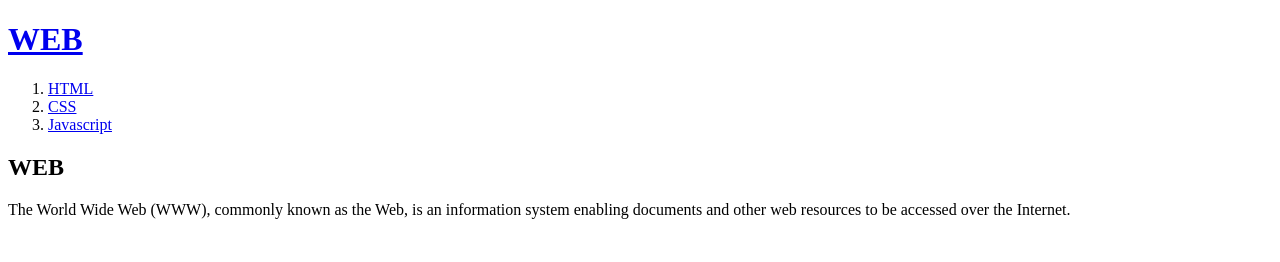
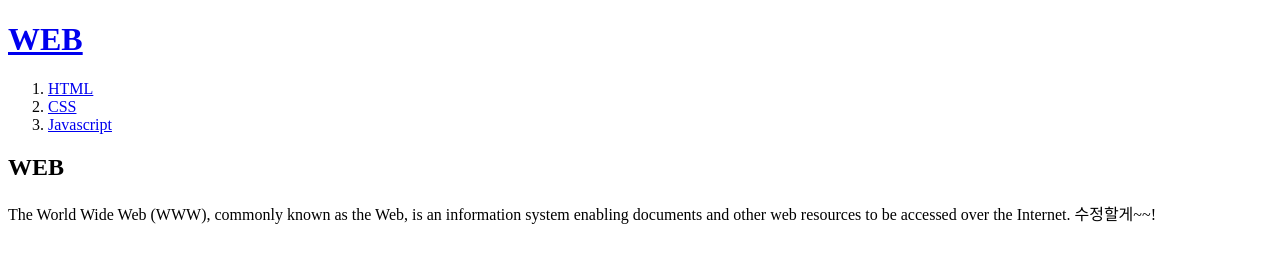
Before and after one commit to jaeheela/my-first-web-site, a plain HTML site: page index.html in a window 1280 px wide. Drawn offline with Linux system fonts and the light colour scheme.

Commit message:
수정!!

```diff
--- a/index.html
+++ b/index.html
@@ -19,6 +19,7 @@
     <p>
         The World Wide Web (WWW), commonly known as the Web, is an information system enabling documents and other web resources
         to be accessed over the Internet.
+        수정할게~~!
     </p>
 </body>
 </html>
```
